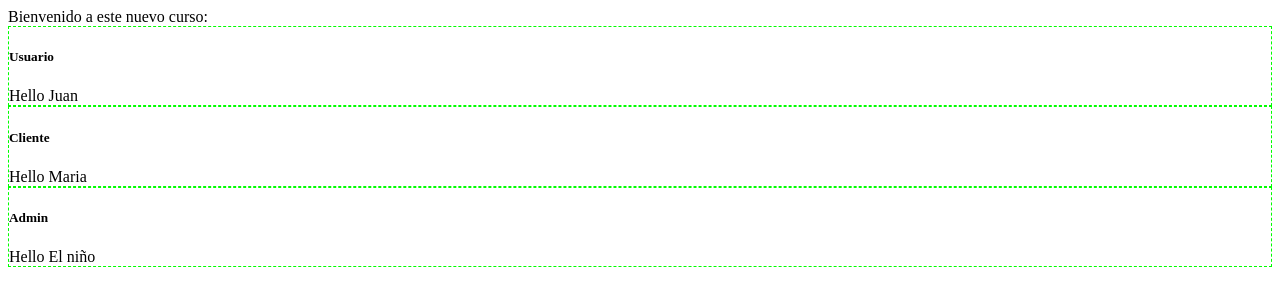
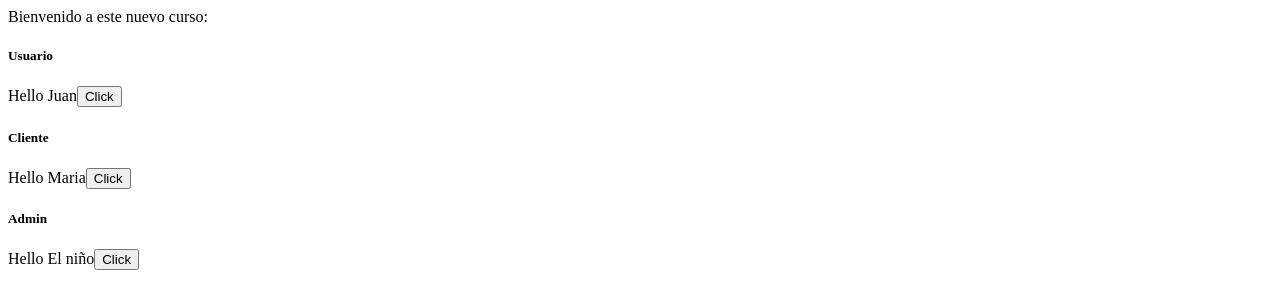
Before and after one commit to TrendTo/Primera-Practica-React, a React (Create React App) app: page / in a window 1280 px wide. Shown: the top 308 px of the page. Built offline with nearby package versions, Linux system fonts and the light colour scheme.

Commit message:
setState in the class

```diff
--- a/src/App.js
+++ b/src/App.js
@@ -1,19 +1,58 @@
 import React from 'react';
 import './App.css';
 
-function Hello(props){
-  return(
-  <div id="second">
-    <h5>{props.sub}</h5>
-    Hello {props.tx}
-  </div>
-  )
+// function Hello(props){
+//   return(
+//   <div id="second">
+//     <h5>{props.sub}</h5>
+//     Hello {props.tx}
+//   </div>
+//   )
+// }
+
+class Hello extends React.Component{
+
+  state = {
+    show: 'true'
+  }
+
+  toggle = () => {
+    this.setState({
+      show : !this.state.show
+    })
+  }
+
+  render(){
+    if (this.state.show) {
+      return(
+        <div>
+          <h5>{this.props.sub}</h5>
+          Hello {this.props.tx}
+          <button onClick={this.toggle}>
+            Click
+          </button>
+        </div>
+        )
+    } else {
+      return(
+      <div>
+        There are not elements
+        <button onClick={this.toggle}>
+          Click
+        </button>
+      </div>
+      )
+    }
+  }
 }
 
 function App() {
   return (
     <div className="App">
-      Bienvenido a este nuevo curso: <Hello tx="Juan" sub="Usuario"/><Hello tx="Maria" sub="Cliente"/><Hello tx="El niño" sub="Admin"/>
+      Bienvenido a este nuevo curso:
+      <Hello tx="Juan" sub="Usuario"/>
+      <Hello tx="Maria" sub="Cliente"/>
+      <Hello tx="El niño" sub="Admin"/>
     </div>
   );
 }
```
